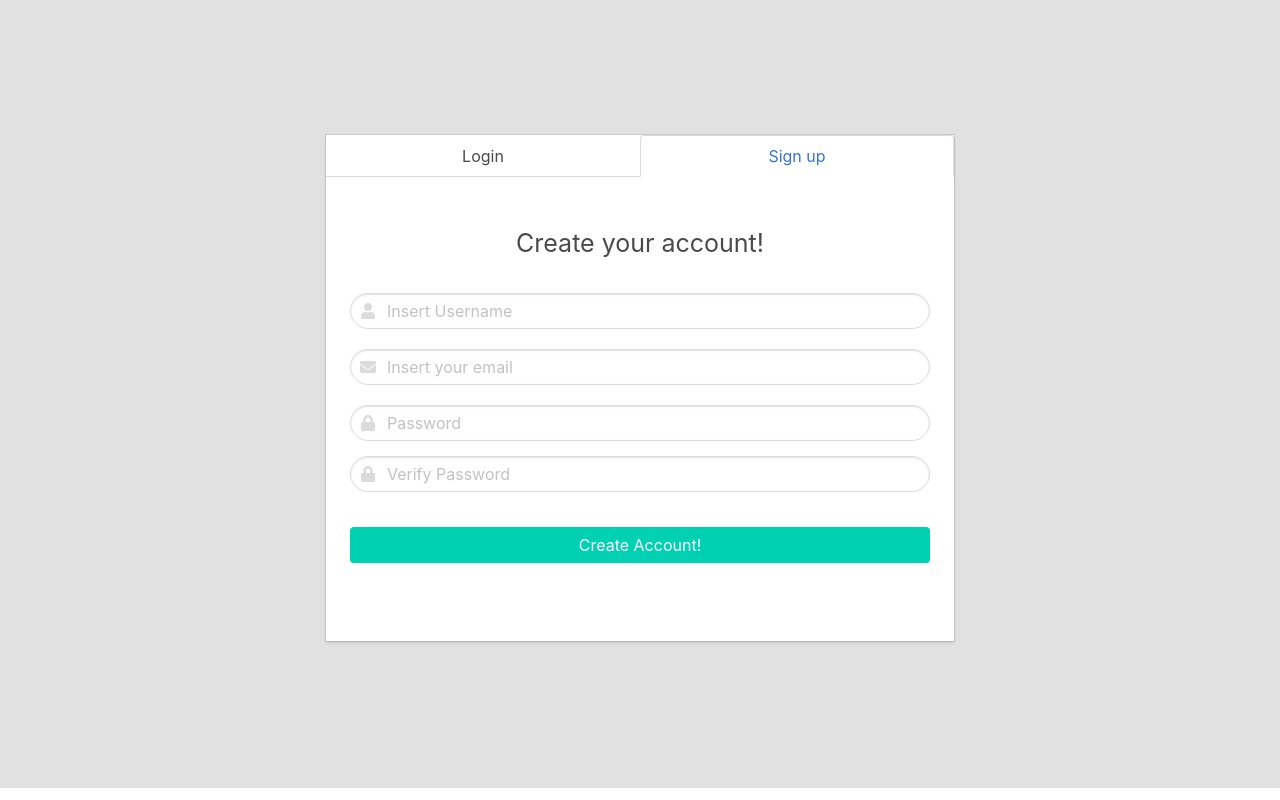
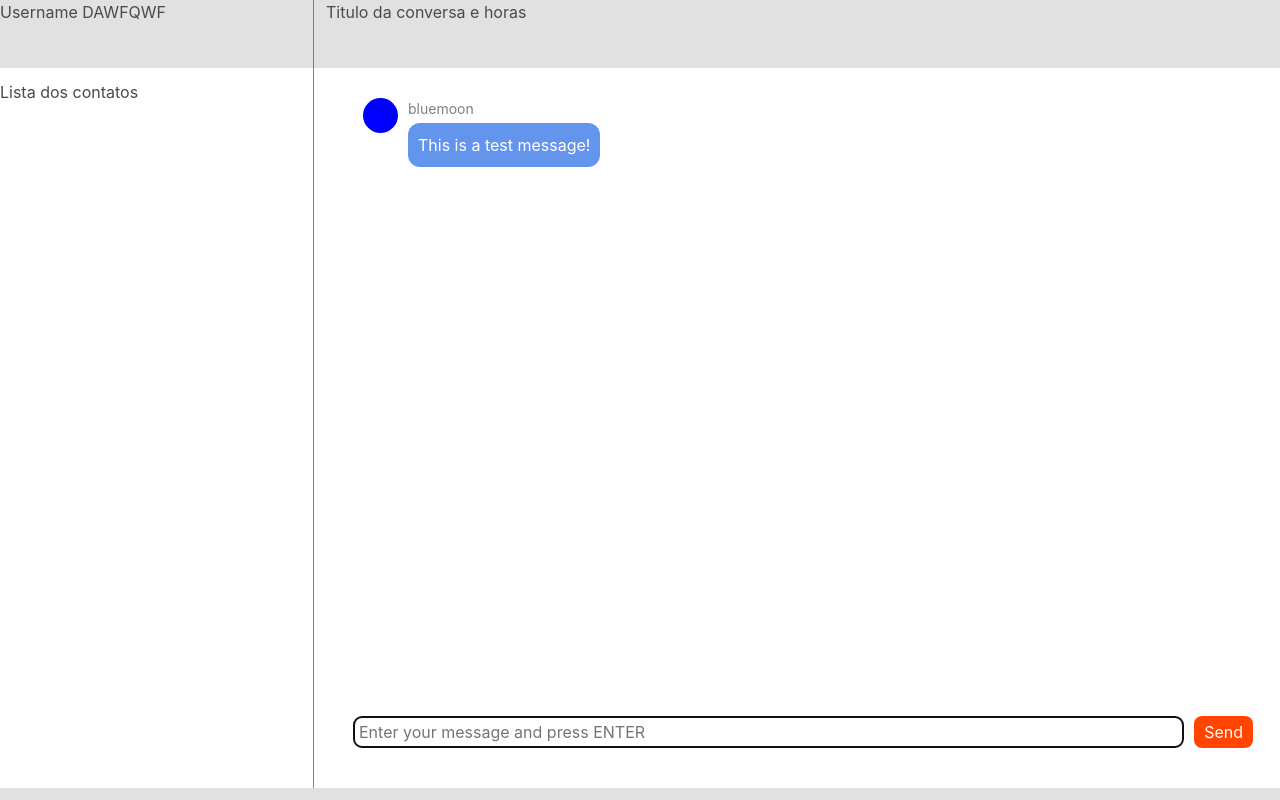
Before and after one commit to aemendes/chat-app-react, a React (Create React App) app: page / in a window 1280 px wide. Built offline with nearby package versions, Linux system fonts and the light colour scheme.

Commit message:
Added chat

```diff
--- /dev/null
+++ b/src/App.css
@@ -0,0 +1,99 @@
+.App {
+  display: flex;
+  flex-direction: column;
+  justify-content: space-between;
+  height: 100%;
+}
+
+.App-header {
+  background-color: #262626;
+  overflow: visible;
+  width: 100%;
+  text-align: center;
+  color: white;
+}
+
+.Messages-list {
+  padding: 20px 0;
+  max-width: 900px;
+  width: 100%;
+  margin: 0 auto;
+  list-style: none;
+  padding-left: 0;
+  flex-grow: 1;
+  overflow: auto;
+}
+
+.Messages-message {
+  display: flex;
+  margin-top: 10px;
+}
+
+.Messages-message.currentMember {
+  /*justify-content: flex-end;*/
+  flex-direction: row-reverse;
+  text-align: right;
+}
+
+.Message-content {
+  display: inline-block;
+}
+
+.currentMember > .Message-content {
+  align-items: flex-end;
+}
+
+.Messages-message > .avatar {
+  height: 35px;
+  width: 35px;
+  border-radius: 50%;
+  display: inline-block;
+  margin: 0 10px -10px;
+}
+
+.Message-content > .username {
+  display: block;
+  color: gray;
+  font-size: 14px;
+  padding-bottom: 4px;
+}
+
+.Message-content > .text {
+  padding: 10px;
+  max-width: 400px;
+  margin: 0;
+  border-radius: 12px;
+  background-color: cornflowerblue;
+  color: white;
+  display: inline-block;
+}
+
+.currentMember > .Message-content .text {
+  background-color: orangered;
+}
+
+form {
+  display: flex;
+  width: 100%;
+  justify-content: space-between;
+  max-width: 900px;
+  margin: 0 auto 40px;
+}
+
+input {
+  padding: 5px;
+  font-size: 16px;
+  border-radius: 8px;
+  border: 1px solid orangered;
+  flex-grow: 1;
+}
+
+button {
+  padding: 5px 10px;
+  font-size: 16px;
+  background-color: orangered;
+  color: white;
+  border: none;
+  border-radius: 8px;
+  margin-left: 10px;
+}
--- a/src/App.js
+++ b/src/App.js
@@ -2,20 +2,28 @@ import React, {Component} from 'react';
 import './styles/css/App.css';
 import Login from './components/login/Login';
 import Chat from './components/chat/Chat';
+import Messages from "./Messages";
+import Input from "./Input";
+import './App.css';
 
 export default class App extends Component {
   constructor(props){
 		super(props);
 		this.state = {
-			username: ''
+			username: 'dawfqwf'
 		};
 	}
 
-  render(){
-    return(
-      <div style={{ height: '100vh', backgroundColor: '#e1e1e1' }}>
-        { !this.state.username ? <Login /> : <Chat username={this.state.username} />}
-      </div>
-    );
-  }
+
+
+	render(){
+		return(
+			<div style={{ height: '100%', backgroundColor: '#e1e1e1' }}>
+				{ !this.state.username ? <Login /> : <Chat username={this.state.username} onSendMessage={this.onSendMessage} />}
+			</div>
+
+		);
+	}
+
+
 }
--- /dev/null
+++ b/src/Input.js
@@ -0,0 +1,39 @@
+import {Component} from "react";
+import React from "react";
+import Messages from "./Messages";
+
+class Input extends Component {
+  state = {
+    text: ""
+  }
+
+  render() {
+	  return (
+	    <div className="Input">
+	      <form onSubmit={e => this.onSubmit(e)}>
+	        <input
+	          onChange={e => this.onChange(e)}
+	          value={this.state.text}
+	          type="text"
+	          placeholder="Enter your message and press ENTER"
+	          autofocus="true"
+	        />
+	        <button>Send</button>
+	      </form>
+	    </div>
+	  );
+  }
+
+  onChange(e) {
+  	this.setState({text: e.target.value});
+  }
+
+  onSubmit(e) {
+  	e.preventDefault();
+  	this.setState({text: ""});
+  	this.props.onSendMessage(this.state.text);
+  }
+
+}
+
+export default Input;
--- /dev/null
+++ b/src/Messages.js
@@ -0,0 +1,41 @@
+import {Component} from "react";
+import React from "react";
+
+class Messages extends Component {
+
+    renderMessage(message, index) {
+    const {member, text} = message;
+    const {currentMember} = this.props;
+    const messageFromMe = member.username === currentMember.username;
+    const className = messageFromMe ?
+      "Messages-message currentMember" : "Messages-message";
+    return (
+      <li className={className}>
+        <span
+          className="avatar"
+          style={{backgroundColor: member.color}}
+        />
+        <div className="Message-content">
+          <div className="username">
+            {member.username}
+          </div>
+          <div className="text">{text}</div>
+        </div>
+      </li>
+    );
+  }
+
+  render() {
+  	console.log(this.props.messages)
+    const {messages} = this.props;
+    return (
+      <ul className="Messages-list">
+        {messages.map(m => this.renderMessage(m))}
+      </ul>
+    );
+  }
+
+
+}
+
+export default Messages;
--- a/src/components/chat/Chat.js
+++ b/src/components/chat/Chat.js
@@ -1,12 +1,48 @@
 import React, { Component } from 'react'
+import '../../App.css';
+import Messages from "../../Messages";
+import Input from "../../Input";
+
+function randomName() {
+  const adjectives = ["autumn", "hidden", "bitter", "misty", "silent", "empty", "dry", "dark", "summer", "icy", "delicate", "quiet", "white", "cool", "spring", "winter", "patient", "twilight", "dawn", "crimson", "wispy", "weathered", "blue", "billowing", "broken", "cold", "damp", "falling", "frosty", "green", "long", "late", "lingering", "bold", "little", "morning", "muddy", "old", "red", "rough", "still", "small", "sparkling", "throbbing", "shy", "wandering", "withered", "wild", "black", "young", "holy", "solitary", "fragrant", "aged", "snowy", "proud", "floral", "restless", "divine", "polished", "ancient", "purple", "lively", "nameless"];
+  const nouns = ["waterfall", "river", "breeze", "moon", "rain", "wind", "sea", "morning", "snow", "lake", "sunset", "pine", "shadow", "leaf", "dawn", "glitter", "forest", "hill", "cloud", "meadow", "sun", "glade", "bird", "brook", "butterfly", "bush", "dew", "dust", "field", "fire", "flower", "firefly", "feather", "grass", "haze", "mountain", "night", "pond", "darkness", "snowflake", "silence", "sound", "sky", "shape", "surf", "thunder", "violet", "water", "wildflower", "wave", "water", "resonance", "sun", "wood", "dream", "cherry", "tree", "fog", "frost", "voice", "paper", "frog", "smoke", "star"];
+  const adjective = adjectives[Math.floor(Math.random() * adjectives.length)];
+  const noun = nouns[Math.floor(Math.random() * nouns.length)];
+  return adjective + noun;
+}
+
+function randomColor() {
+  return '#' + Math.floor(Math.random() * 0xFFFFFF).toString(16);
+}
 
 export default class Chat extends Component {
 	constructor(props){
 		super(props);
 		this.state = {
+		messages: [
+      	{
+        	text: "This is a test message!",
+        	member: {
+         	 color: "blue",
+          	 username: "bluemoon"
+        }
+      }
+    ],
+    member: {
+      username: randomName(),
+      color: randomColor()
+    }
+  }
+}
+onSendMessage = (message) => {
+  const messages = this.state.messages
+  messages.push({
+    text: message,
+    member: this.state.member
+  })
+  this.setState({messages: messages})
+}
 
-		}
-	}
 	render() {
 		return (
 			<div style={{ height: '100%' , overflow: 'hidden'}}>
@@ -15,9 +51,17 @@ export default class Chat extends Component {
 					<div class="column" >Titulo da conversa e horas</div>
 				</div>
 
-				<div class="columns" style={{ height: '100%', backgroundColor: 'white' }}>
+				<div class="columns" style={{ height: '90%', backgroundColor: 'white' }}>
 					<div class="column is-3" style={{ borderRight: '1px solid grey', overflow: 'auto' }}>Lista dos contatos</div>
-					<div class="column" >Conversa</div>
+					<div className="App" style={{width: '100%'}}>
+						<div className="App-header">
+						</div>
+						<Messages
+							messages={this.state.messages}
+							currentMember={this.state.member}/>
+						<Input
+							onSendMessage={this.onSendMessage}/>
+					</div>
 				</div>
 			</div>
 		);
```
Also changed, not shown: 1 other file (tests, documents, lock files or other folders).
